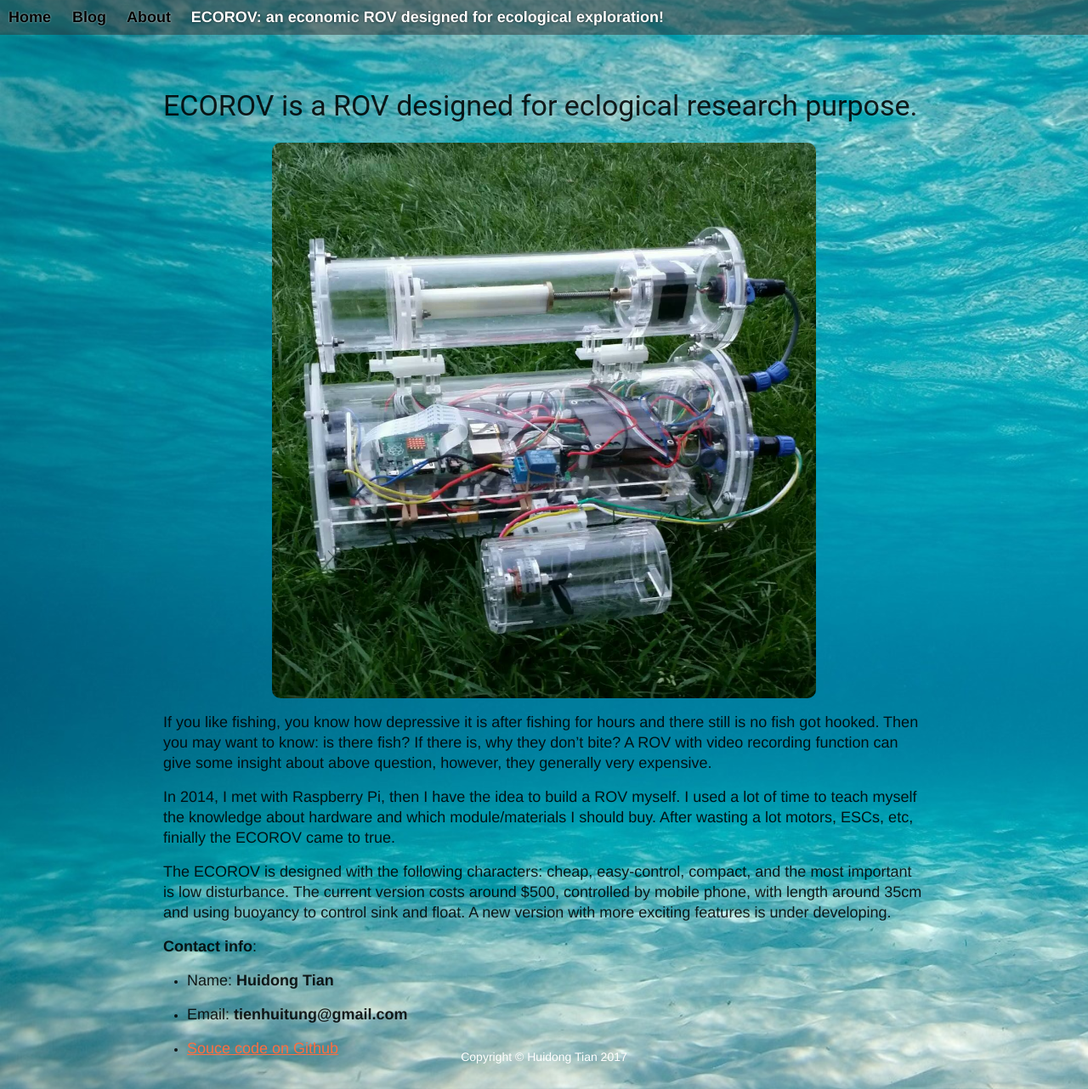
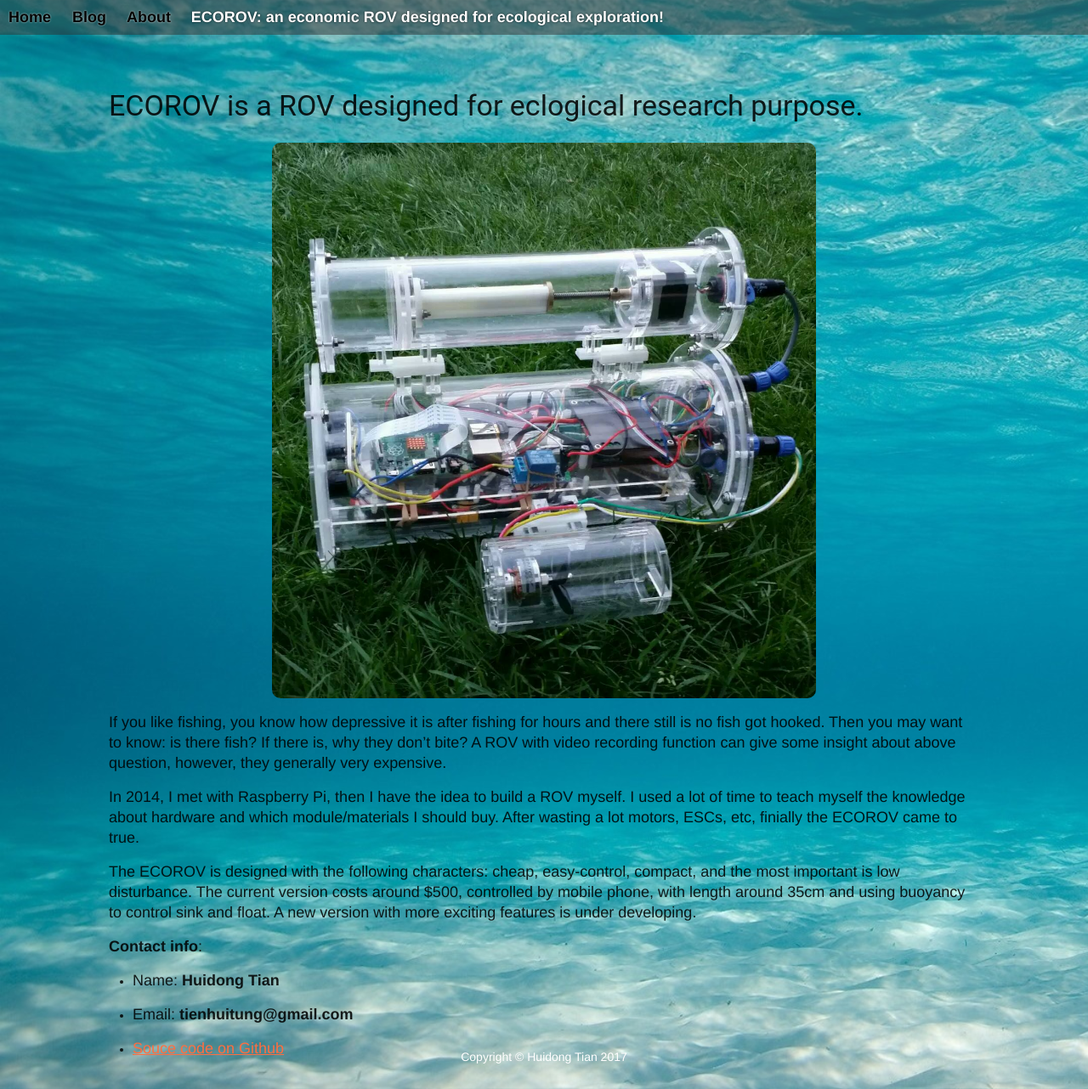
Before and after one commit to ecorov/ecorov.github.io, a Jekyll site: the page built from about.md, in a window 1280 px wide and 1282 px high. Shown: the whole window at 85% size. Built offline with Jekyll 4.4.1, drawn with Linux system fonts in a browser that asks for light colours; nearby versions of some CDN libraries.

Commit message:
Update main.css

```diff
--- a/css/main.css
+++ b/css/main.css
@@ -78,7 +78,7 @@ section.blog-block {
 
 
 article.page-content {
-    padding: 80px 15vw 20px 15vw;
+    padding: 80px 10vw 20px 10vw;
     //text-align: center;
 }
 
@@ -86,7 +86,7 @@ article.post {
     background-image: url("/css/ocean.jpg");
     background-size: cover;
     //text-align: center;
-    padding: 80px 15vw 20px 15vw;
+    padding: 80px 10vw 20px 10vw;
 }
 
 article p {
@@ -135,7 +135,7 @@ ul, ol, dl, figure {
     max-width: 100%;
 }
 p>img {
-    margin-left: 10vw;
+    margin-left: 15vw;
     width: 50vw;
     vertical-align: middle;
     border-radius: 10px;
```
